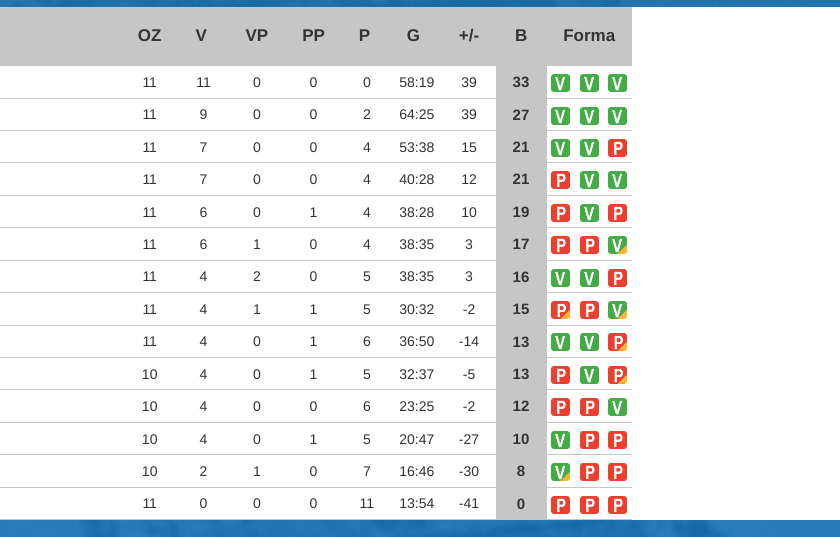
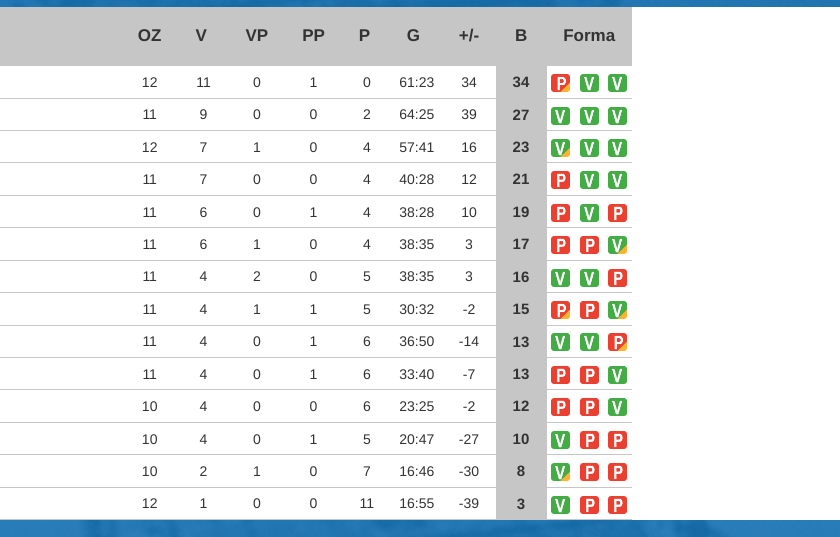
Before and after one commit to Crisp69/International-Hockey-league, a plain HTML site: page standings.html in a window 1280 px wide. Shown: the part 375-912 px from the top of the page, 440-1280 px from the left. Drawn offline with nearby package versions, Linux system fonts and the light colour scheme.

Commit message:
Update standings.html

```diff
--- a/standings.html
+++ b/standings.html
@@ -57,15 +57,15 @@
                                 <td class="postupuje">1.</td>
                                 <td class="logo"><img src="img/logo/bardejov.png" height="16"></td>
                                 <td class="club-name"><a href="https://www.hockeyarena.net/sk/index.php?p=public_team_info_basic.php&team_id=5669" style="color: black;">Bardejov</a></td>
-                                <td class="stats">11</td>
+                                <td class="stats">12</td>
                                 <td class="stats">11</td>
                                 <td class="stats">0</td>
+                                <td class="stats">1</td>
                                 <td class="stats">0</td>
-                                <td class="stats">0</td>
-                                <td class="stats">58:19</td>
-                                <td class="stats">39</td>
-                                <td class="stats"><strong>33</strong></td>
-                                <td class="forma"><img src="img/win.png" height="18"></td>
+                                <td class="stats">61:23</td>
+                                <td class="stats">34</td>
+                                <td class="stats"><strong>34</strong></td>
+                                <td class="forma"><img src="img/lose-pp.png" height="18"></td>
                                 <td class="forma"><img src="img/win.png" height="18"></td>
                                 <td class="forma"><img src="img/win.png" height="18"></td>
                             </tr>
@@ -89,17 +89,17 @@
                                 <td class="postupuje">3.</td>
                                 <td class="logo"><img src="img/logo/snv.png" height="16"></td>
                                 <td class="club-name"><a href="https://www.hockeyarena.net/sk/index.php?p=public_team_info_basic.php&team_id=25632"style="color: black;">Spišská Nová Ves</a></td>
-                                <td class="stats">11</td>
+                                <td class="stats">12</td>
                                 <td class="stats">7</td>
-                                <td class="stats">0</td>
+                                <td class="stats">1</td>
                                 <td class="stats">0</td>
                                 <td class="stats">4</td>
-                                <td class="stats">53:38</td>
-                                <td class="stats">15</td>
-                                <td class="stats"><strong>21</strong></td>
+                                <td class="stats">57:41</td>
+                                <td class="stats">16</td>
+                                <td class="stats"><strong>23</strong></td>
+                                <td class="forma"><img src="img/win-pp.png" height="18"></td>
                                 <td class="forma"><img src="img/win.png" height="18"></td>
                                 <td class="forma"><img src="img/win.png" height="18"></td>
-                                <td class="forma"><img src="img/lose.png" height="18"></td>
                             </tr>
                             <tr>
                                 <td class="postupuje">4.</td>
@@ -202,17 +202,17 @@
                                 <td class="nepostupuje">10.</td>
                                 <td class="logo"><img src="img/logo/hc_07_detva.png" height="16"></td>
                                 <td class="club-name"><a href="https://www.hockeyarena.net/sk/index.php?p=public_team_info_basic.php&team_id=58552" style="color: black;">Detva</a></td>
-                                <td class="stats">10</td>
+                                <td class="stats">11</td>
                                 <td class="stats">4</td>
                                 <td class="stats">0</td>
                                 <td class="stats">1</td>
-                                <td class="stats">5</td>
-                                <td class="stats">32:37</td>
-                                <td class="stats">-5</td>
+                                <td class="stats">6</td>
+                                <td class="stats">33:40</td>
+                                <td class="stats">-7</td>
                                 <td class="stats"><strong>13</strong></td>
                                 <td class="forma"><img src="img/lose.png" height="18"></td>
+                                <td class="forma"><img src="img/lose.png" height="18"></td>
                                 <td class="forma"><img src="img/win.png" height="18"></td>
-                                <td class="forma"><img src="img/lose-pp.png" height="18"></td>
                             </tr>
                             <tr>
                                 <td class="nepostupuje">11.</td>
@@ -267,15 +267,15 @@
                                 <td class="nepostupuje">14.</td>
                                 <td class="logo"><img src="img/logo/slovan.png" height="16"></td>
                                 <td class="club-name"><a href="https://www.hockeyarena.net/sk/index.php?p=public_team_info_basic.php&team_id=37887" style="color: black;">Slovan Bratislava</a></td>
-                                <td class="stats">11</td>
-                                <td class="stats">0</td>
+                                <td class="stats">12</td>
+                                <td class="stats">1</td>
                                 <td class="stats">0</td>
                                 <td class="stats">0</td>
                                 <td class="stats">11</td>
-                                <td class="stats">13:54</td>
-                                <td class="stats">-41</td>
-                                <td class="stats"><strong>0</strong></td>
-                                <td class="forma"><img src="img/lose.png" height="18"></td>
+                                <td class="stats">16:55</td>
+                                <td class="stats">-39</td>
+                                <td class="stats"><strong>3</strong></td>
+                                <td class="forma"><img src="img/win.png" height="18"></td>
                                 <td class="forma"><img src="img/lose.png" height="18"></td>
                                 <td class="forma"><img src="img/lose.png" height="18"></td>
                             </tr>
```
